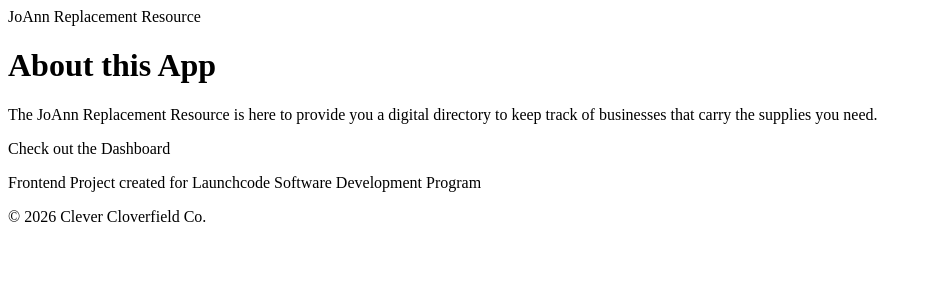
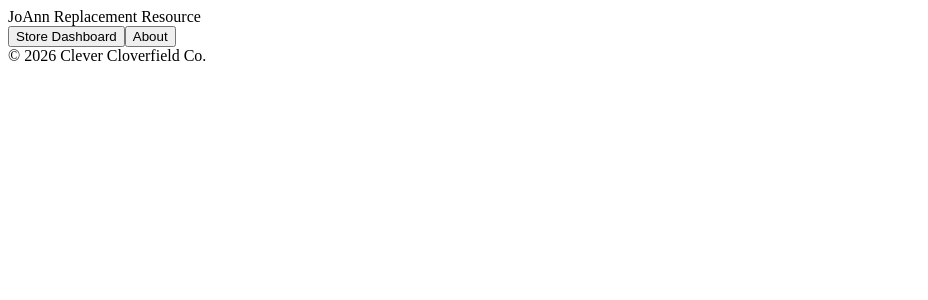
Before and after one commit to SewSista/app-joann-replacement-resource, a React (Vite) app in the folder joann-replacement-resource/: page / in a window 1280 px wide. Shown: the top 300 px of the page, without its empty margins (0-928 px from the left). Built offline with nearby package versions, Linux system fonts and the light colour scheme.

Commit message:
made separate home page

```diff
--- a/joann-replacement-resource/src/App.jsx
+++ b/joann-replacement-resource/src/App.jsx
@@ -5,23 +5,31 @@
 import Footer from './components/layout/Footer.jsx';
 import AboutPage from './components/pages/AboutPage.jsx';
 import StoreDetailsPage from './components/pages/stores/StoreDetailsPage.jsx';
+import HomePage from './components/pages/HomePage.jsx';
 
 
 function App() {
 
   const [currentPage, setCurrentPage] = useState('home');
   const [stores, setStores] = useState([]);
+  const [about, setAbout] = useState([]);
 
   return (
     <div>
       <Header/>
-      {currentPage === "home" && (<AboutPage setCurrentPage={setCurrentPage} />)}
+      {currentPage === "home" && (<HomePage setCurrentPage={setCurrentPage} />)}
       {currentPage === "stores" && (
         <StoreDetailsPage
           stores={stores}
           setStores={setStores}
         />
       )}
+      {currentPage === "about" && (
+        <AboutPage
+        about={about}
+        setAbout={setAbout}
+        />
+        )}
       <Footer/>
     </div>
   );
--- a/joann-replacement-resource/src/components/pages/AboutPage.jsx
+++ b/joann-replacement-resource/src/components/pages/AboutPage.jsx
@@ -1,19 +1,14 @@
-const AboutPage = ({ setCurrentPage }) => {
-    return (
+function AboutPage() {
+
+return (
         <main>
             <div>
                 <h1>About this App</h1>
-                    <p>The JoAnn Replacement Resource is here to provide you a digital directory to keep track of businesses that carry the supplies you need.</p>
-                        <div>
-                            Check out the{' '}
-                            <span onClick={() => setCurrentPage('stores')}>
-                                Dashboard
-                            </span>
-                        </div>
-                    <p>Frontend Project created for Launchcode Software Development Program </p>
+                    <p>The JoAnn Replacement Resource is here to provide you a digital directory to keep track of businesses that carry the supplies you need. Whether you shop locally or online across the globe, now you don't have to figure out a system to remember where you've sourced materials. We plan on adding new features so keep a look out for more things to come! <br/>
+                    Frontend Project created for Launchcode Software Development Program </p>
             </div>
         </main>
     );
 };
 
-export default AboutPage
+export default AboutPage;
--- /dev/null
+++ b/joann-replacement-resource/src/components/pages/HomePage.jsx
@@ -0,0 +1,22 @@
+const HomePage = ({ setCurrentPage }) => {
+    return (
+        <main>
+            <div>
+                <button
+                type="button"
+                onClick={() => setCurrentPage('stores')}>
+                    Store Dashboard
+                </button>
+
+                <button
+                type="button"
+                onClick={() => setCurrentPage('about')}>
+                    About
+                </button>
+
+            </div>
+        </main>
+    );
+};
+
+export default HomePage;
--- a/joann-replacement-resource/src/components/pages/stores/StoreForm.jsx
+++ b/joann-replacement-resource/src/components/pages/stores/StoreForm.jsx
@@ -35,7 +35,6 @@
                 phone: "",
                 address: ""
             });
-            alert("You've added a new store to the directory!");
             console.log("Store info submission:", formData);
         }
     }
```
